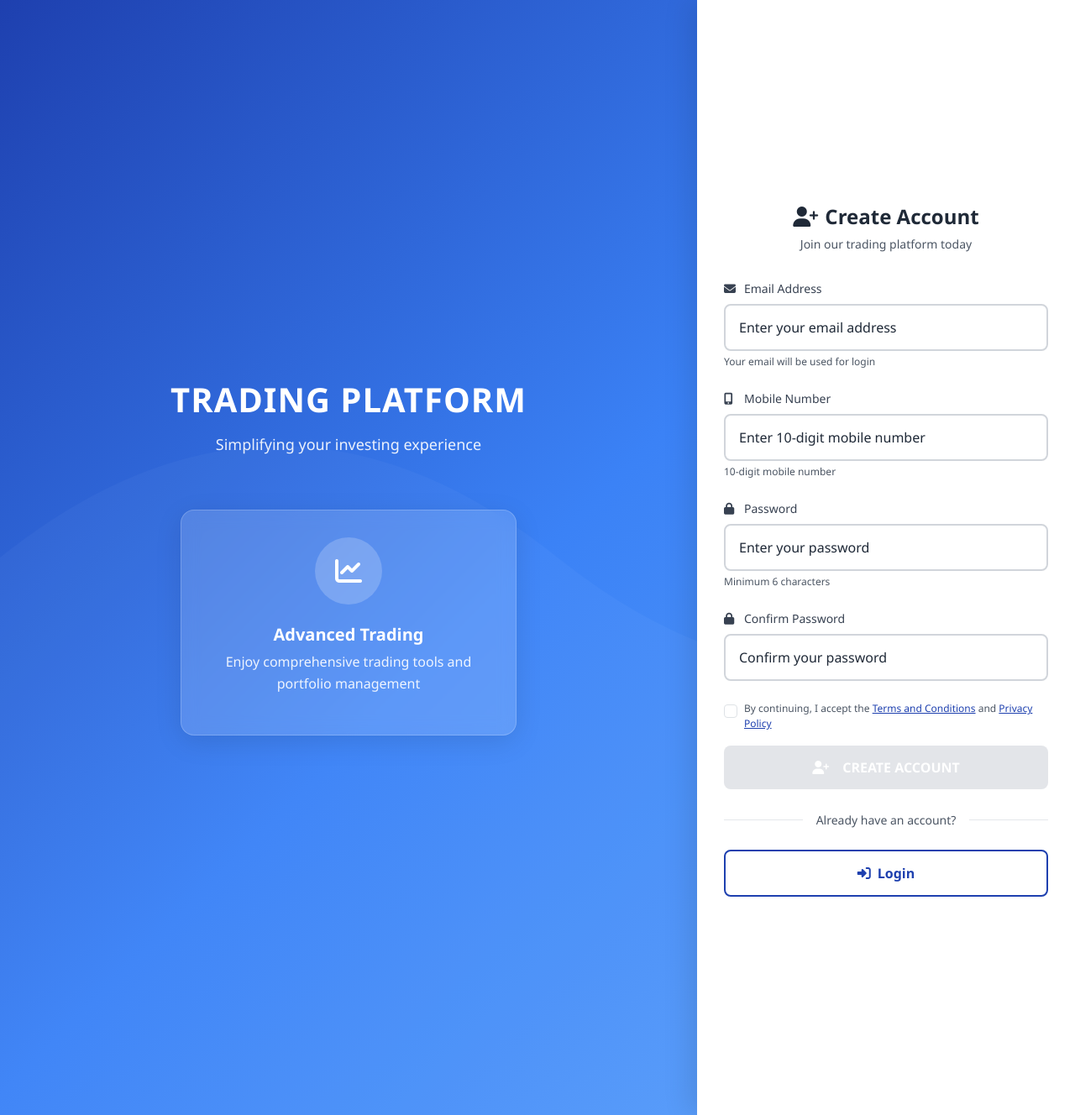
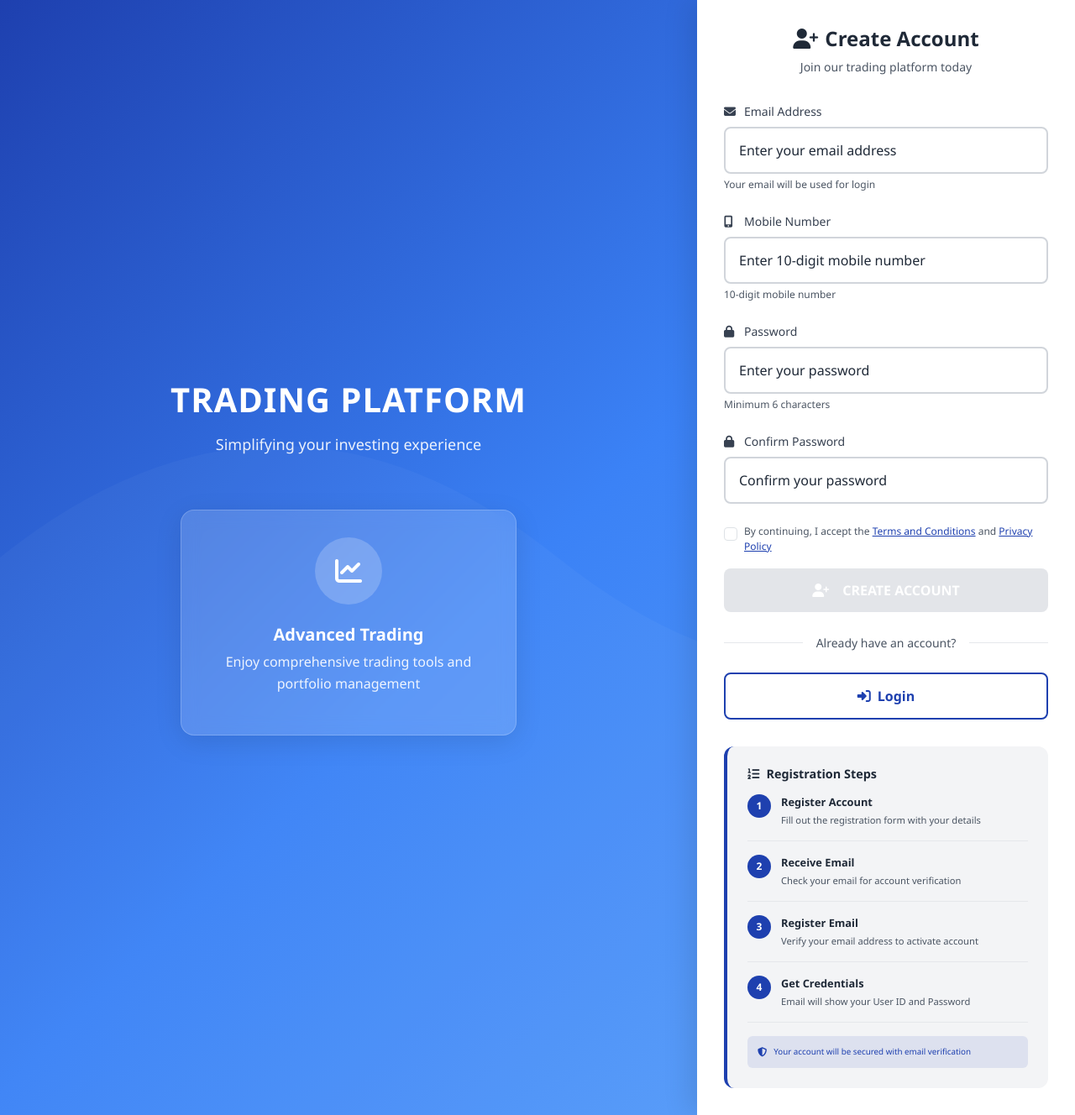
Before and after one commit to dhananjay-shahane/KotakNeoTrade, a Flask app: page /register in a window 1280 px wide. Shown: the whole page at 84% size. Run offline with Flask 3, Linux system fonts and the light colour scheme; parts of the project's set-up code (start-up, migrations or seed data) failed here and were passed over.

Commit message:
Assistant checkpoint: Added registration steps guide to register page
Assistant generated file changes:
- templates/auth/register.html: Add registration steps section to the right side
- static/css/auth.css: Add styles for registration steps section

---

User prompt:

in register page show steps in right side like this steps  register accont - ressived email regsiter email - email show user id and passward.

Replit-Commit-Author: Assistant
Replit-Commit-Session-Id: b0cfbf2d-a6e5-43b1-bee7-18906407d6cd

```diff
--- a/static/css/auth.css
+++ b/static/css/auth.css
@@ -432,6 +432,79 @@ body, html {
     }
 }
 
+/* Registration Steps */
+.registration-steps {
+    margin-top: 2rem;
+    padding: 1.5rem;
+    background: var(--gray-100);
+    border-radius: 12px;
+    border-left: 4px solid var(--primary-blue);
+}
+
+.steps-title {
+    color: var(--gray-800);
+    font-weight: 600;
+    margin-bottom: 1rem;
+    font-size: 0.9rem;
+}
+
+.step-item {
+    display: flex;
+    align-items: flex-start;
+    margin-bottom: 1rem;
+    padding-bottom: 1rem;
+    border-bottom: 1px solid var(--gray-200);
+}
+
+.step-item:last-of-type {
+    margin-bottom: 0;
+    padding-bottom: 0;
+    border-bottom: none;
+}
+
+.step-number {
+    width: 28px;
+    height: 28px;
+    background: var(--primary-blue);
+    color: white;
+    border-radius: 50%;
+    display: flex;
+    align-items: center;
+    justify-content: center;
+    font-size: 0.75rem;
+    font-weight: 600;
+    margin-right: 0.75rem;
+    flex-shrink: 0;
+}
+
+.step-content {
+    flex: 1;
+}
+
+.step-title {
+    font-weight: 600;
+    color: var(--gray-800);
+    font-size: 0.8rem;
+    margin-bottom: 0.25rem;
+}
+
+.step-description {
+    color: var(--gray-600);
+    font-size: 0.7rem;
+    line-height: 1.4;
+}
+
+.security-note {
+    margin-top: 1rem;
+    padding: 0.75rem;
+    background: rgba(30, 64, 175, 0.1);
+    border-radius: 6px;
+    color: var(--primary-blue);
+    display: flex;
+    align-items: center;
+    font-size: 0.7rem;
+}
+
 @media (max-width: 480px) {
     .auth-right {
         flex: 0 0 auto;
@@ -444,4 +517,23 @@ body, html {
     .brand-title {
         font-size: 1.75rem;
     }
+
+    .registration-steps {
+        margin-top: 1rem;
+        padding: 1rem;
+    }
+
+    .step-number {
+        width: 24px;
+        height: 24px;
+        font-size: 0.7rem;
+    }
+
+    .step-title {
+        font-size: 0.75rem;
+    }
+
+    .step-description {
+        font-size: 0.65rem;
+    }
 }
--- a/templates/auth/register.html
+++ b/templates/auth/register.html
@@ -131,6 +131,50 @@ Platform{% endblock %} {% block content %}
             <a href="{{ url_for('login') }}" class="btn-outline-auth">
                 <i class="fas fa-sign-in-alt"></i>Login
             </a>
+        </div>
+    </div>
+
+    <!-- Registration Steps -->
+    <div class="registration-steps">
+        <h6 class="steps-title">
+            <i class="fas fa-list-ol me-2"></i>Registration Steps
+        </h6>
+
+        <div class="step-item">
+            <div class="step-number">1</div>
+            <div class="step-content">
+                <div class="step-title">Register Account</div>
+                <div class="step-description">Fill out the registration form with your details</div>
+            </div>
+        </div>
+
+        <div class="step-item">
+            <div class="step-number">2</div>
+            <div class="step-content">
+                <div class="step-title">Receive Email</div>
+                <div class="step-description">Check your email for account verification</div>
+            </div>
+        </div>
+
+        <div class="step-item">
+            <div class="step-number">3</div>
+            <div class="step-content">
+                <div class="step-title">Register Email</div>
+                <div class="step-description">Verify your email address to activate account</div>
+            </div>
+        </div>
+
+        <div class="step-item">
+            <div class="step-number">4</div>
+            <div class="step-content">
+                <div class="step-title">Get Credentials</div>
+                <div class="step-description">Email will show your User ID and Password</div>
+            </div>
+        </div>
+
+        <div class="security-note">
+            <i class="fas fa-shield-alt me-2"></i>
+            <small>Your account will be secured with email verification</small>
         </div>
     </div>
 </div>
```
